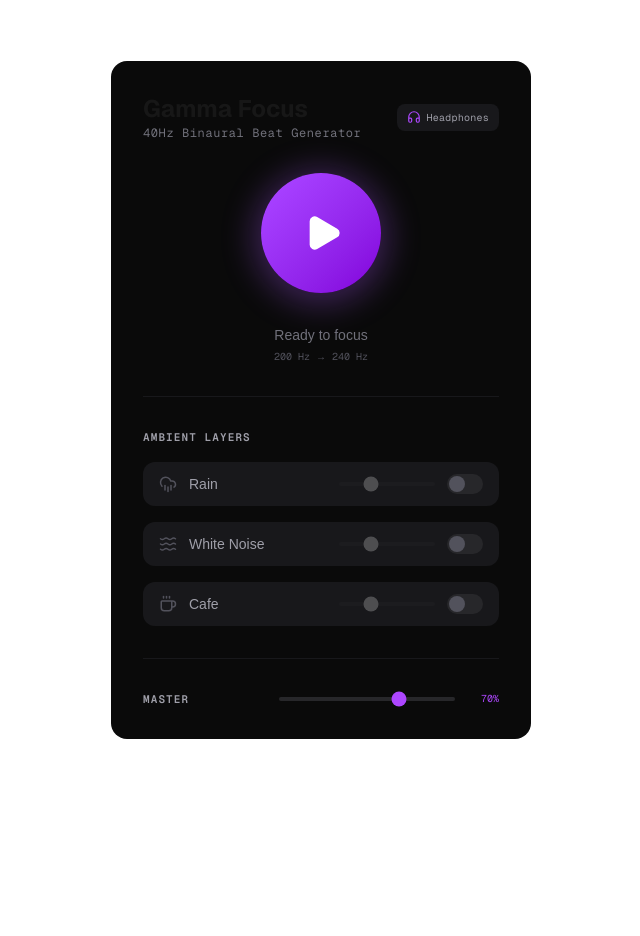
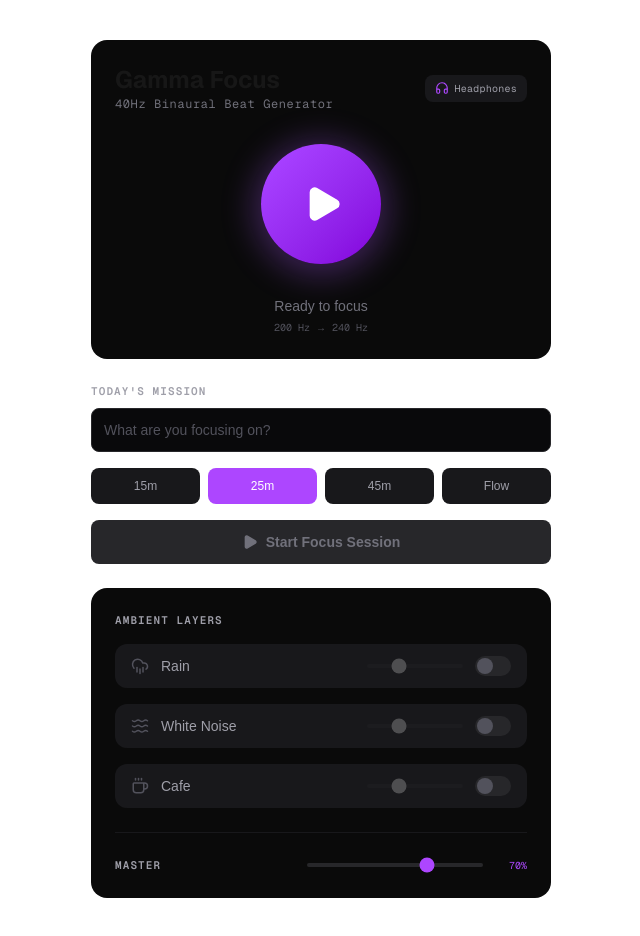
Before and after one commit to soichiyo/gamma-focus, a Next.js app: page / in a window 1280 px wide. Shown: the whole page, without its empty margins (319-959 px from the left). Before the commit the page ends 800 px from the top, so only its background shows below. Built offline with nearby package versions, Linux system fonts and the light colour scheme.

Commit message:
feat: 集中セッションUIを接続

```diff
--- a/src/app/page.tsx
+++ b/src/app/page.tsx
@@ -1,9 +1,15 @@
 "use client";
 
+import { AmbientMixer } from "@/components/AmbientMixer";
+import { FocusCheckIn } from "@/components/FocusCheckIn";
+import { FocusMissionSetup } from "@/components/FocusMissionSetup";
+import { FocusReview } from "@/components/FocusReview";
+import { FocusTimer } from "@/components/FocusTimer";
+import { MasterVolume } from "@/components/MasterVolume";
 import { Player } from "@/components/Player";
-import { AmbientMixer } from "@/components/AmbientMixer";
-import { MasterVolume } from "@/components/MasterVolume";
+import { SessionHistory } from "@/components/SessionHistory";
 import { useAudioEngine } from "@/hooks/useAudioEngine";
+import { useFocusSession } from "@/hooks/useFocusSession";
 
 export default function Home() {
   const {
@@ -15,24 +21,67 @@ export default function Home() {
     setMasterVolume,
   } = useAudioEngine();
 
-  if (!settings) {
+  const focus = useFocusSession();
+
+  if (!settings || !focus.state) {
     return (
-      <main className="flex items-center justify-center min-h-screen">
+      <main className="flex min-h-screen items-center justify-center">
         <div className="h-6 w-6 animate-spin rounded-full border-2 border-purple-500 border-t-transparent" />
       </main>
     );
   }
 
+  const activeSession = focus.activeSession;
+  const isReviewing = activeSession?.status === "reviewing";
+  const isSessionActive = Boolean(activeSession) && !isReviewing;
+
   return (
-    <main className="flex items-center justify-center min-h-screen p-4">
-      <div className="flex w-full max-w-[420px] flex-col gap-8 rounded-2xl bg-[#0A0A0A] p-8">
-        <Player
-          isPlaying={runtime.intentToPlay}
-          onTogglePlay={togglePlay}
+    <main className="flex min-h-screen justify-center p-4">
+      <div className="flex w-full max-w-[460px] flex-col gap-6 py-6">
+        <div className="rounded-2xl bg-[#0A0A0A] p-6">
+          <Player isPlaying={runtime.intentToPlay} onTogglePlay={togglePlay} />
+        </div>
+
+        {!activeSession && (
+          <FocusMissionSetup
+            mission={focus.missionDraft}
+            duration={focus.durationDraft}
+            canStart={focus.canStart}
+            onMissionChange={focus.setMissionDraft}
+            onDurationChange={focus.setDurationDraft}
+            onStart={focus.startSession}
           />
+        )}
 
-        <div className="h-px bg-zinc-900" />
+        {isSessionActive && activeSession && (
+          <FocusTimer
+            session={activeSession}
+            elapsedSeconds={focus.elapsedSeconds}
+            targetSeconds={focus.targetSeconds}
+            onPause={focus.pauseActiveSession}
+            onResume={focus.resumeActiveSession}
+            onComplete={focus.completeActiveSession}
+            onStop={focus.stopActiveSession}
+          />
+        )}
 
+        {focus.isCheckInVisible && (
+          <FocusCheckIn
+            onSubmit={(response) => {
+              focus.submitCheckIn(response);
+            }}
+          />
+        )}
+
+        {isReviewing && activeSession && (
+          <FocusReview
+            session={activeSession}
+            defaultOutcome={focus.reviewDefaultOutcome}
+            onSubmit={focus.submitReview}
+          />
+        )}
+
+        <div className="flex flex-col gap-6 rounded-2xl bg-[#0A0A0A] p-6">
           <AmbientMixer
             settings={settings}
             runtime={runtime}
@@ -42,10 +91,10 @@ export default function Home() {
 
           <div className="h-px bg-zinc-900" />
 
-        <MasterVolume
-          volume={settings.masterVolume}
-          onSetVolume={setMasterVolume}
-        />
+          <MasterVolume volume={settings.masterVolume} onSetVolume={setMasterVolume} />
+        </div>
+
+        <SessionHistory sessions={focus.state.history} />
       </div>
     </main>
   );
```
Lines whose indentation alone changed are shown as unchanged.
